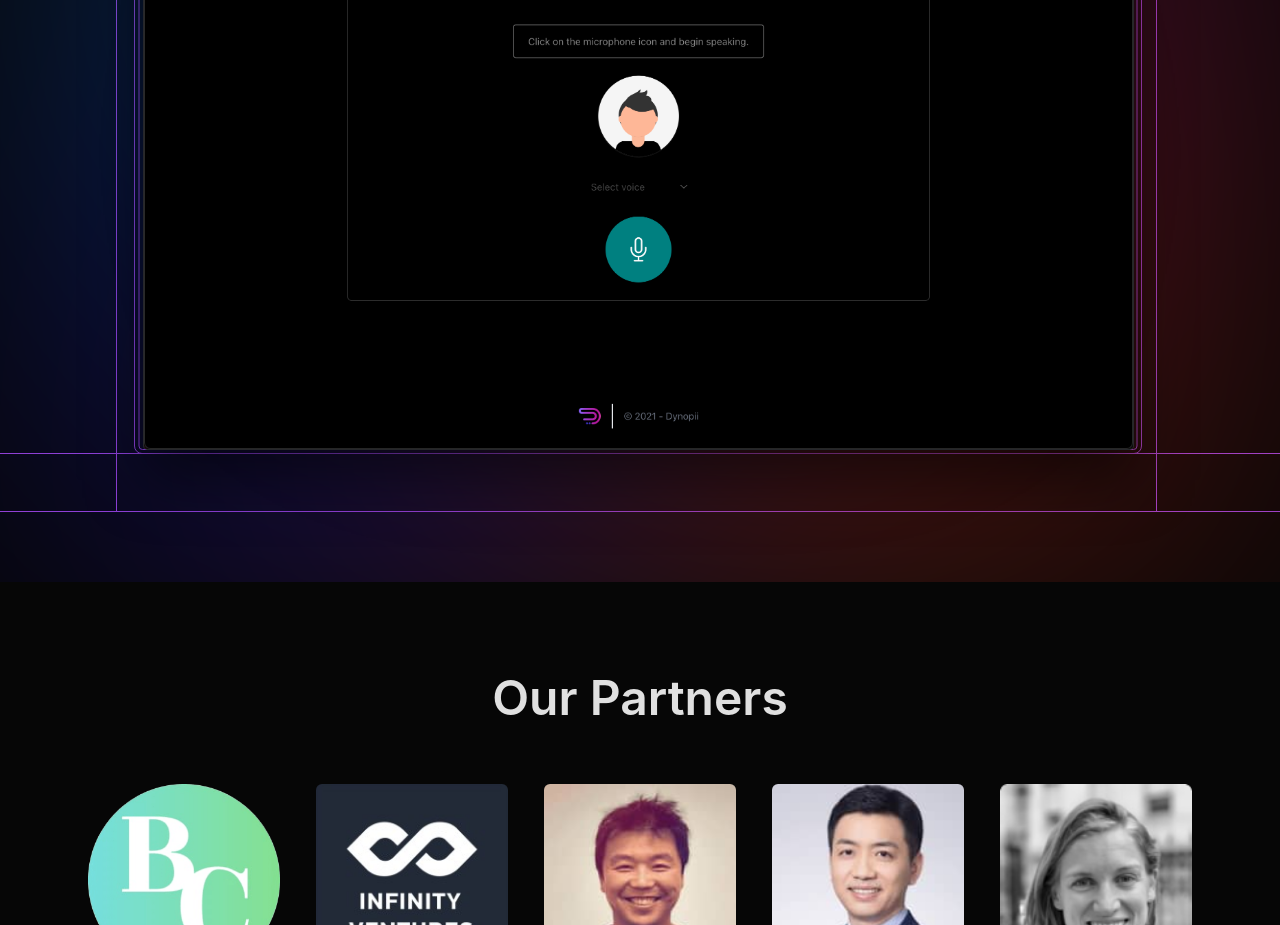
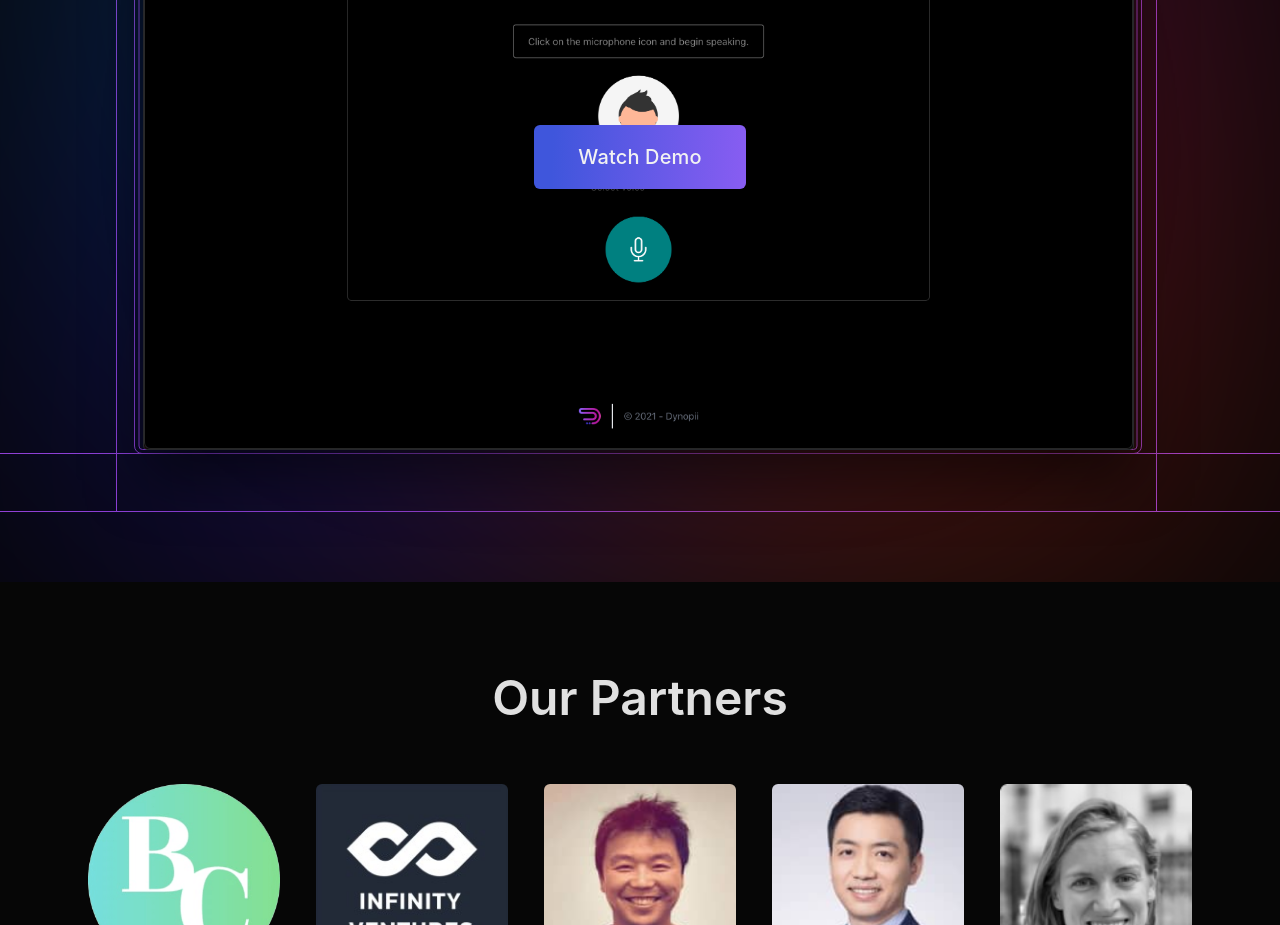
Before and after one commit to dynopii/dynopii.github.io, a Next.js app: page / in a window 1280 px wide. Shown: the part 980-1905 px from the top of the page. Built offline with nearby package versions, Linux system fonts and the light colour scheme.

Commit message:
add watch demo link in home page.

```diff
--- a/components/Main.tsx
+++ b/components/Main.tsx
@@ -7,6 +7,7 @@ import { Button } from "./layout/Button";
 import Link from "next/link";
 import { colors } from "../shared/constants";
 import { contactUsContents, landingContents } from "../shared/contents";
+import { PlayButton } from "./SVGs";
 
 export const Main = () => {
   return (
@@ -235,6 +236,13 @@ const Main2 = () => {
               className="app_screenshot_one overflow-hidden rounded-default"
               alt="app-screenshot"
             />
+            <div className="absolute" style={{ top: "40%" }}>
+              <Link href={"/products/dhwani/#dhwani-demo"}>
+                <a>
+                  <Button uiType="primary" title="Watch Demo" type="button" />
+                </a>
+              </Link>
+            </div>
           </div>
         </div>
       </div>
```
